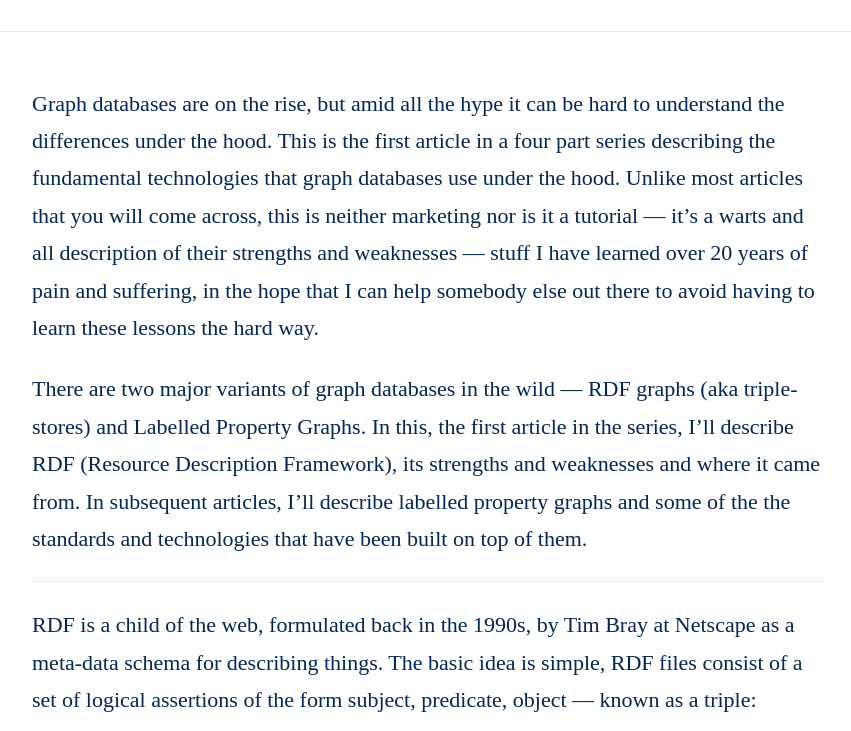
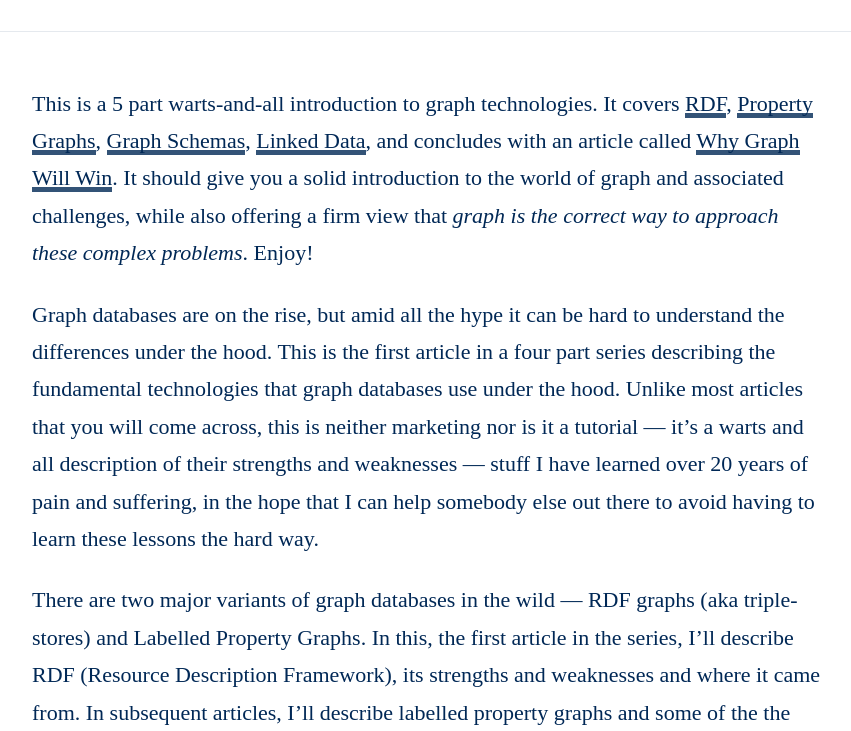
Before and after one commit to terminusdb/terminusdb-blog, a Jekyll site: the page built from _posts/2019-09-20-graph-fundamentals-part-1-rdf.md, in a window 1280 px wide and 900 px high, scrolled down 989 px, cut to the strip 169-900 px from the top of the window. Shown: the whole strip, without its empty margins (212-1063 px from the left). Built offline with Jekyll 4.4.1, drawn with Linux system fonts in a browser that asks for light colours; some web fonts are replaced; comment, search, counter and statistics services are not loaded.

Commit message:
Update Blog “2019-09-20-graph-fundamentals-part-1-rdf”

```diff
--- a/_posts/2019-09-20-graph-fundamentals-part-1-rdf.md
+++ b/_posts/2019-09-20-graph-fundamentals-part-1-rdf.md
@@ -13,6 +13,8 @@ tags:
   - Graph Database
   - W3C
 ---
+This is a 5 part warts-and-all introduction to graph technologies. It covers [RDF](https://terminusdb.com/blog/2019/09/20/graph-fundamentals-part-1-rdf/), [Property Graphs](https://terminusdb.com/blog/2019/09/25/graph-fundamentals-part-2-labelled-property-graphs/), [Graph Schemas](https://terminusdb.com/blog/2019/10/03/graph-fundamentals-part-3-graph-schema-languages/), [Linked Data](https://terminusdb.com/blog/2020/02/25/graph-fundamentals-part-4-linked-data/), and concludes with an article called [Why Graph Will Win](https://terminusdb.com/blog/2020/03/02/why-graph-will-win/). It should give you a solid introduction to the world of graph and associated challenges, while also offering a firm view that *graph is the correct way to approach these complex problems*. Enjoy!
+
 Graph databases are on the rise, but amid all the hype it can be hard to understand the differences under the hood. This is the first article in a four part series describing the fundamental technologies that graph databases use under the hood. Unlike most articles that you will come across, this is neither marketing nor is it a tutorial — it’s a warts and all description of their strengths and weaknesses — stuff I have learned over 20 years of pain and suffering, in the hope that I can help somebody else out there to avoid having to learn these lessons the hard way.
 
 There are two major variants of graph databases in the wild — RDF graphs (aka triple-stores) and Labelled Property Graphs. In this, the first article in the series, I’ll describe RDF (Resource Description Framework), its strengths and weaknesses and where it came from. In subsequent articles, I’ll describe labelled property graphs and some of the the standards and technologies that have been built on top of them.
```
